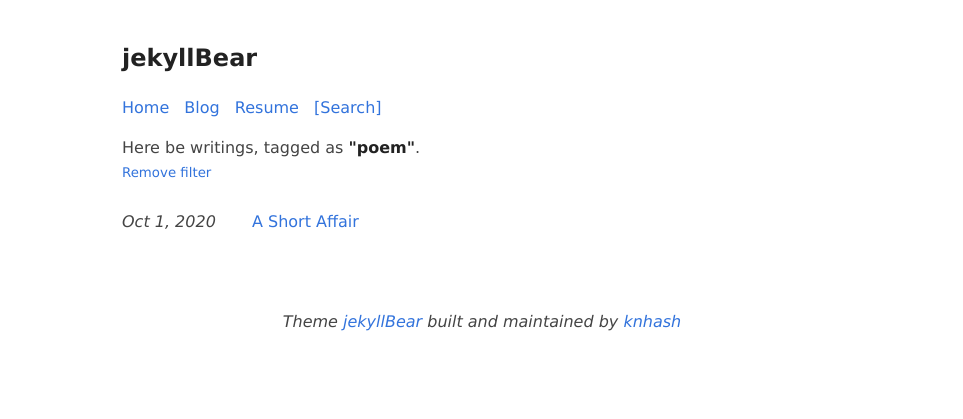
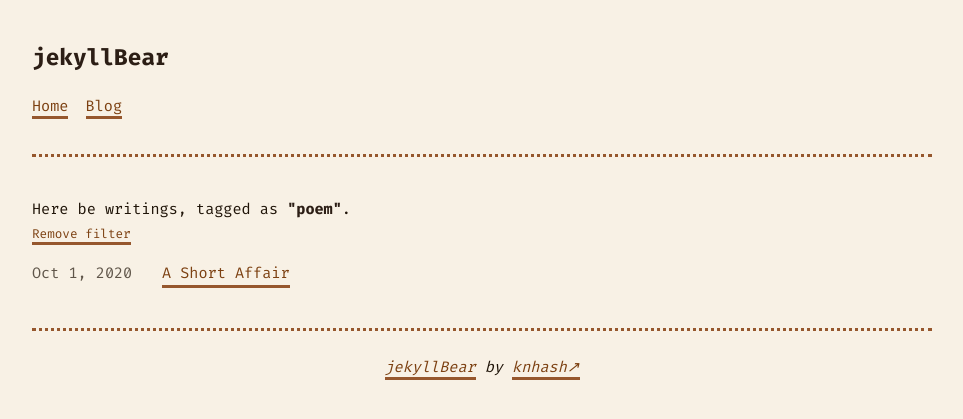
Before and after one commit to knhash/jekyllBear, a Jekyll site: the page built from _my_tags/poem.md, in a window 1280 px wide. Shown: the top 419 px of the page, without its empty margins (158-1121 px from the left). Built offline with Jekyll 4.4.1, drawn with Linux system fonts in a browser that asks for light colours.

Commit message:
feat: coffee parchment theme update

```diff
--- a/_config.yml
+++ b/_config.yml
@@ -59,9 +59,9 @@ Blog: /blog
 
 # Add general links to site pages here
 links:
-  Resume: /assets/resume.pdf
+  # Resume: /assets/resume.pdf
 
 
 # Add links for more focus here
 special_links:
-  "Search": https://duckduckgo.com
+  # "Search": https://duckduckgo.com
--- a/_includes/footer.html
+++ b/_includes/footer.html
@@ -11,8 +11,6 @@
             <li><a href="https://canisee.xyz" title="Confirm your vision functionality">[Can I See]</a></li>
         </ul>
     </nav> -->
-    <i>Theme
-        <a href="https://knhash.in/jekyllBear" title="the art">jekyllBear</a> built and maintained by
-        <a href="https://knhash.in" title="the artist">knhash</a>
+    <i><a href="https://knhash.in/jekyllBear" title="the art">jekyllBear</a> by <a href="https://knhash.in" title="the artist">knhash</a>
     </i>
 </footer>
--- a/_includes/header.html
+++ b/_includes/header.html
@@ -1,5 +1,10 @@
+<!DOCTYPE html>
+<html lang="en" dir="ltr">
+
+<header>
     <h2 class="title">{{ site.title }}</h2>
     <nav>
+        <p>
             <a href="{{ site.url }}">Home</a>
             <a href="{{ site.url }}{{ site.Blog }}">Blog</a>
 
@@ -10,4 +15,6 @@
             {% for link in site.special_links %}
                     <a href="{{ link[1] }}">[{{ link[0] }}]</a>
             {% endfor %}
+        </p>
     </nav>
+</header>
--- a/assets/style.css
+++ b/assets/style.css
@@ -1,27 +1,50 @@
+
+
+
+@import url('https://fonts.googleapis.com/css2?family=Fira+Code:wght@100;200;300;400;500;600;700;800;900&display=swap');
+
+:root {
+    --width: 900px;
+    --font-main: 'Fira Code', monospace;
+    --font-secondary: 'Fira Code', monospace;
+    --font-scale: .95em;
+    --background-color: #F8F1E5; /* Lighter cream */
+    --heading-color: #2C1E15; /* Darker roast coffee */
+    --text-color: #1F1408; /* Darker espresso */
+    --link-color: #7C4011; /* Darker caramel */
+    --visited-color: #5E3211; /* Darker roasted coffee beans */
+    --main-color: #96572D; /* Darker café au lait */
+    --code-background-color: #E6D7C3; /* Coffee stained paper */
+    --code-color: #2C1E15; /* Darker roast coffee */
+    --blockquote-color: #B99B6B; /* Darker café latte foam */
+}
+
+@media (prefers-color-scheme: dark) {
+    :root {
+        --background-color: #1A1310; /* Darker espresso */
+        --heading-color: #F0DFC0; /* Lighter café latte foam */
+        --text-color: #F0E6D2; /* Lighter coffee stained paper */
+        --link-color: #E5A254; /* Lighter caramel drizzle */
+        --visited-color: #C49B76; /* Lighter roasted coffee beans */
+        --main-color: #B89470; /* Lighter mocha */
+        --code-background-color: #2C2117; /* Dark chocolate coffee */
+        --code-color: #F0DFC0; /* Lighter café latte foam */
+        --blockquote-color: #6E563D; /* Lighter coffee grounds */
+    }
+}
+
 body {
-    font-family: Verdana, sans-serif;
+    font-family: var(--font-secondary);
+    font-size: var(--font-scale);
     margin: auto;
     padding: 20px;
-    max-width: 720px;
+    max-width: var(--width);
     text-align: left;
-    background-color: #fff;
+    background-color: var(--background-color);
     word-wrap: break-word;
     overflow-wrap: break-word;
     line-height: 1.5;
-    color: #444;
-}
-
-/* Hide scrollbar for Chrome, Safari and Opera */
-html::-webkit-scrollbar {
-    display: none;
-}
-
-/* Hide scrollbar for IE, Edge and Firefox */
-html {
-    -ms-overflow-style: none;
-    /* IE and Edge */
-    scrollbar-width: none;
-    /* Firefox */
+    color: var(--text-color);
 }
 
 h1,
@@ -29,102 +52,46 @@ h2,
 h3,
 h4,
 h5,
-h6,
-strong,
-b {
-    color: #222;
+h6 {
+    font-family: var(--font-main);
+    color: var(--heading-color);
 }
 
 a {
-    color: #3273dc;
+    color: var(--link-color);
+    font-family: var(--font-main);
     cursor: pointer;
+    text-decoration: none;
+    border-bottom: 3px solid var(--main-color);
+}
+
+a:hover {
+    background-color: var(--main-color);
+    color: white;
     text-decoration: none;
 }
 
-a:hover {
-    text-decoration: underline;
-}
-
-.title {
-    text-decoration: none;
-    border: 0;
-}
-
-.title h1 {
-    font-size: 1.5em;
-}
-
-.title span {
-    font-weight: 400;
-}
-
-.bear::before {
-    content: "ᕦʕ •ᴥ•ʔᕤ";
-    font-weight: 400;
-}
-
-.bear:hover::before {
-    content: "ᕙʕ ಠᴥಠʔᕗ";
-    font-weight: 400;
+header {
+    margin-bottom: 40px;
+    padding-bottom: 20px;
+    border-bottom: 3px dotted #232333;
 }
 
 nav a {
-    margin-right: 10px;
+    margin-right: 8px;
 }
 
-textarea,
-input:not([type="submit"]) {
-    background-color: inherit;
-    color: inherit;
-    border: 1px dashed;
-    padding: 5px;
-    font-size: 16px;
+strong,
+b {
+    color: var(--heading-color);
 }
 
-.full-width textarea,
-.full-width input:not([type="submit"], [type="checkbox"], [type="radio"]) {
-    width: calc(100% - 15px);
+button {
+    margin: 0;
+    cursor: pointer;
 }
 
-.nav-image {
-    height: 3.14rem;
-    border-radius: 12.5%;
-}
-
-textarea:required,
-input:required:not([type="submit"]) {
-    border: 1px solid;
-}
-
-textarea.full-screen {
-    position: fixed;
-    background-color: white;
-    top: -2px;
-    bottom: -2px;
-    left: 0;
-    width: calc(100vw - 30px);
-    max-width: 720px;
-    border: 10px solid;
-    border-width: 10px calc(50vw - 370px);
-}
-
-@media only screen and (max-width: 750px) {
-    textarea.full-screen {
-        border-width: 10px;
-    }
-}
-
-button.floating {
-    position: fixed;
-    bottom: 20px;
-    right: 25px;
-}
-
-button#toggle-full-screen {
-    float: right;
-}
-
-content {
+main {
     line-height: 1.6;
 }
 
@@ -133,6 +100,7 @@ table {
 }
 
 hr {
+    border: 0;
     border-top: 1px dashed;
 }
 
@@ -143,91 +111,57 @@ img {
 code {
     font-family: monospace;
     padding: 2px;
-    background-color: #f2f2f2;
-    color: #222;
+    background-color: var(--code-background-color);
+    color: var(--code-color);
     border-radius: 3px;
+}
+
+blockquote {
+    border-left: 1px solid #999;
+    color: var(--code-color);
+    padding-left: 20px;
+    font-style: italic;
+}
+
+header {
+  border-bottom: 3px dotted var(--main-color);
+}
+
+footer {
+    margin-top: 40px;
+    border-top: 3px dotted var(--main-color);
+    padding: 25px 0;
+    text-align: center;
+}
+
+footer > span:has(a[href="https://bearblog.dev"]) {
+    display: none;
+}
+
+.title:hover {
+    text-decoration: none;
+}
+
+.title h1 {
+    font-size: 1.5em;
+}
+
+.inline {
+    width: auto !important;
 }
 
 .highlight,
 .code {
     padding: 1px 15px;
-    background-color: #f2f2f2;
-    color: #222;
+    background-color: var(--code-background-color);
+    color: var(--code-color);
     border-radius: 3px;
     margin-block-start: 1em;
     margin-block-end: 1em;
-    overflow:auto;
+    overflow-x: auto;
 }
 
-blockquote {
-    border-left: 1px solid #999;
-    color: #222;
-    padding-left: 20px;
-    font-style: italic;
-}
-
-footer {
-    padding: 25px 0;
-    text-align: left;
-}
-
-.helptext {
-    color: #777;
-    font-size: small;
-}
-
-.errorlist {
-    color: #eba613;
-    font-size: small;
-}
-
-#id_favicon {
-    width: 20px;
-    text-align: center;
-}
-
-#date-range,
-#initial-values,
-#import-contacts {
-    display: none;
-}
-
-#date-range:target,
-#initial-values:target,
-#import-contacts:target {
-    display: block;
-}
-
-/* dashboard post list and analytics */
-ul.post-list {
-    list-style-type: none;
-    padding: unset;
-}
-
-ul.post-list li {
-    display: flex;
-    padding: 10px 0;
-    border-bottom: 1px dashed;
-}
-
-ul.post-list li span {
-    flex: 0 0 130px;
-}
-
-ul.post-list li span.number {
-    flex: 0 0 50px;
-}
-
-ul.post-list li a {
-    flex: max-content;
-}
-
-ul.post-list li small {
-    text-align: right;
-    flex: 0 0 115px;
-}
-
-/* blog posts */
+/* blog post list */
 ul.blog-posts {
     list-style-type: none;
     padding: unset;
@@ -235,115 +169,79 @@ ul.blog-posts {
 
 ul.blog-posts li {
     display: flex;
+    margin-bottom: 10px;
+}
+
+i time {
+    font-style: normal;
+    opacity: 0.7;
 }
 
 ul.blog-posts li span {
     flex: 0 0 130px;
 }
 
+
 ul.blog-posts li a:visited {
-    color: #8b6fcb;
+    color: var(--visited-color);
 }
 
-/* discovery feed */
-ul.discover-posts {
-    list-style-type: none;
-    padding: unset;
+table {
+    border-spacing: 0;
 }
 
-ul.discover-posts li {
-    display: flex;
-    line-height: 1.2;
+th,
+td {
+    padding: 6px 13px;
+    font-size: 1em;
 }
 
-ul.discover-posts li span {
-    flex: 0 0 40px;
+/* external link marker */
+a[href^="http"]:where(:not([href*="knhash.in/"])):not(:has(img))::after {
+    content: "↗"
 }
 
-ul.discover-posts li a:visited {
-    color: #8b6fcb;
+/* Form elements */
+input, button, textarea, select {
+  margin: 0;
+  padding: 0;
+  box-sizing: border-box;
+  font: inherit;
 }
-
-ul.discover-posts li div {
-    padding-bottom: 8px;
+legend {
+  margin: 20px 0;
+  font-weight: bold;
 }
-
-ul.discover-posts li small {
-    color: #777 !important;
+label {
+  display: block;
+  font-weight: bold;
 }
-
-ul.discover-posts li small a {
-    color: #777 !important;
+input,
+textarea {
+  margin: 0 0 10px;
+  padding: 5px 10px;
+  color: var(--text-color);
+  background: var(--accent-color);
+  border: 2px solid var(--link-color);
+  border-radius: 5px;
 }
-
-
-@media (prefers-color-scheme: dark) {
-    body {
-        background-color: #01242e;
-        color: #ddd;
-    }
-
-    h1,
-    h2,
-    h3,
-    h4,
-    h5,
-    h6,
-    strong,
-    b {
-        color: #eee;
-    }
-
-    a {
-        color: #8cc2dd;
-    }
-
-    code {
-        background-color: #777;
-    }
-
-    pre code {
-        color: #ddd;
-    }
-
-    blockquote {
-        color: #ccc;
-    }
-
-    .helptext {
-        color: #aaa;
-    }
+input {
+  width: 55%;
 }
-
-
-
-ul.blog-posts {
-    padding-bottom: 0.61803rem;
+textarea {
+  width: 95%;
 }
-
-ul.blog-posts li {
-    padding-top: 0.61803rem;
+input[type=button], input[type=submit], input[type=reset] {
+  margin: 0 0 20px;
+  padding: 7px;
+  font-family: var(--font-secondary);
+  font-weight: bold;
+  color: var(--background-color);
+  background: var(--link-color);
+  border-radius: 5px;
+  cursor: pointer;
 }
-
-small a {
-    padding-right: 0.61803rem;
+::placeholder {
+  color: var(--text-color);
+  opacity: 0.7;
 }
-
-hr {
-    border: 1.61803px solid;
-}
-
-body:hover {
-    border-image: ;
-    border-width: 0;
-}
-
-
-small a {
-    padding-right: 0.61803rem;
-}
-
-.bottom-footer {
-    padding: 50px;
-    text-align: center;
-}
```
Lines whose indentation alone changed are shown as unchanged.
